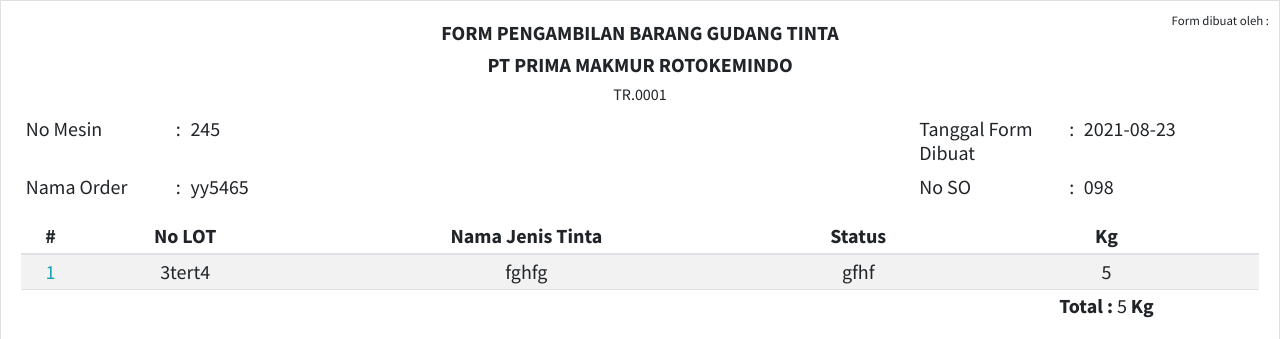
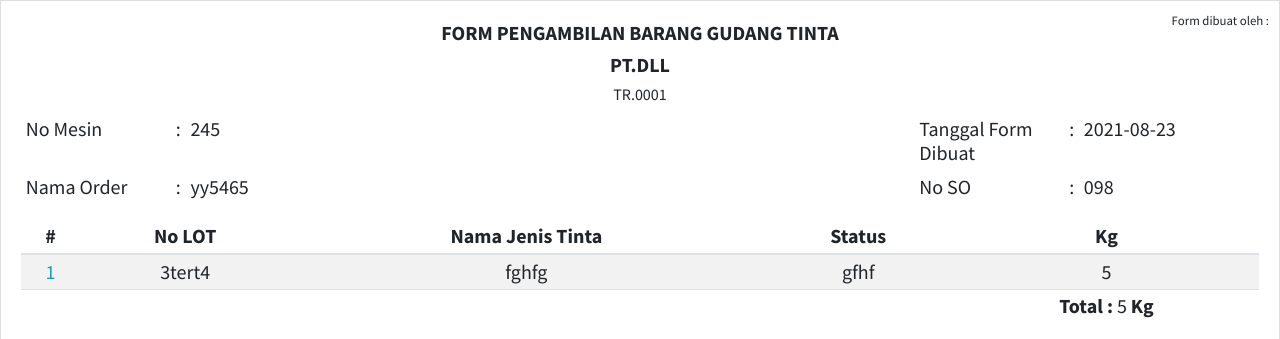
Before and after one commit to den80e5/Website-Gudang-Inventory, a PHP site: the page made by print_perwaktu.php in a window 1280 px wide. Shown: the top 339 px of the page. Run offline with PHP 8.4, Linux system fonts and the light colour scheme; data comes from the database, SQL or seed files in the repository; some libraries are stand-ins or nearby versions.

Commit message:
Update print_perwaktu.php

```diff
--- a/print_perwaktu.php
+++ b/print_perwaktu.php
@@ -32,7 +32,7 @@ date_default_timezone_set('Asia/Jakarta');
     right: 10px;">Form dibuat oleh : <?php echo $tampilkan_sesuai_spk['pengaju']; ?></small>
                 <table class="table table-borderless table-sm mb-3">
                   <h5 class="text-center font-weight-bold">FORM PENGAMBILAN BARANG GUDANG TINTA</h5>
-                  <h5 class="text-center font-weight-bold">PT PRIMA MAKMUR ROTOKEMINDO</h5>
+                  <h5 class="text-center font-weight-bold">PT.DLL</h5>
                   <h6 class="text-center">TR.<?php echo $tampilkan_sesuai_spk['kode_form']; ?></h6>
                   <tbody class="h5">
                     <tr>
```
